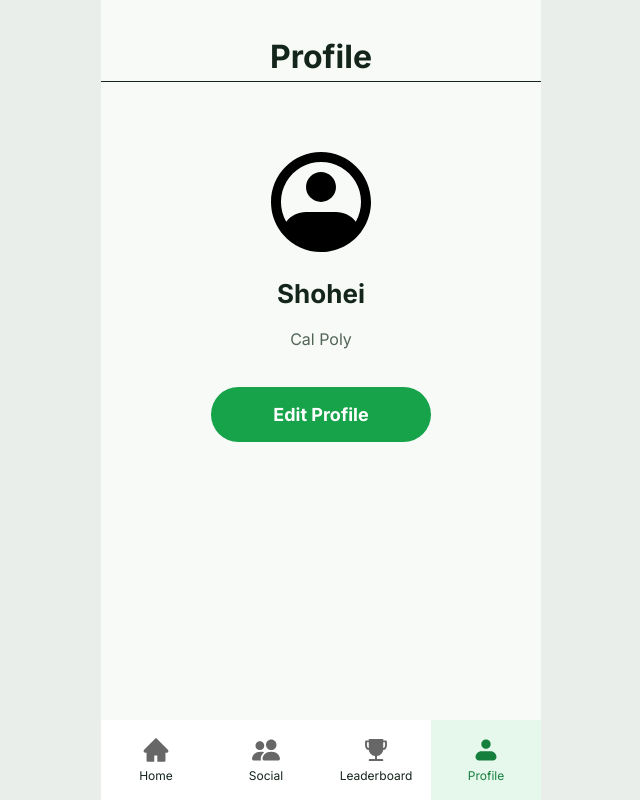
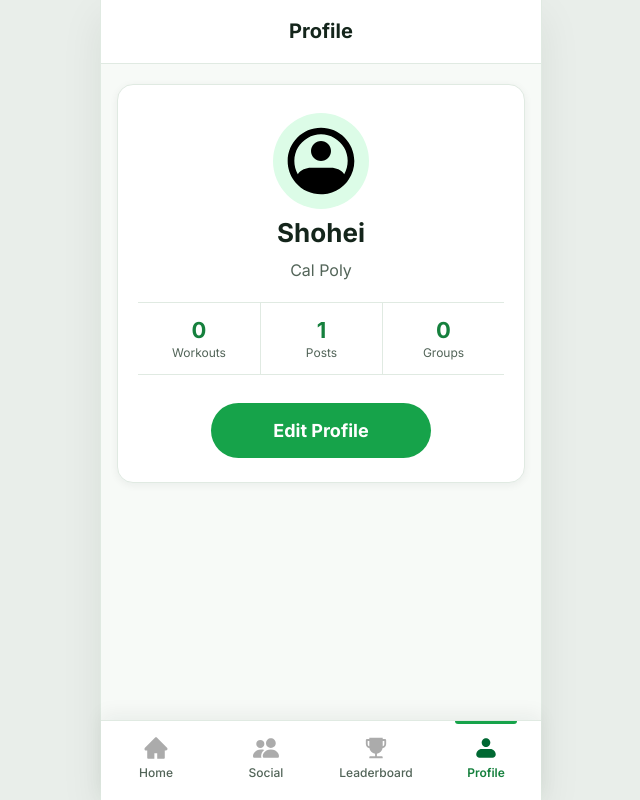
Before and after one commit to briggsmurphy/csc484-assignment6-prototype, a React (Vite) app: page / in a window 1280 px wide. Both pictures are taken after a click on the button "Profile". Shown: the whole page, without its empty margins (319-959 px from the left). Built offline with nearby package versions, Linux system fonts and the light colour scheme.

Commit message:
Improved styling and colors

```diff
--- a/src/components/AddWorkoutButton.css
+++ b/src/components/AddWorkoutButton.css
@@ -7,7 +7,7 @@
   min-height: 52px;
   padding: 14px 20px;
   border: none;
-  border-radius: var(--radius-md);
+  border-radius: var(--radius-pill);
   background: var(--color-primary);
   color: var(--color-text-inverse);
   font-size: 16px;
--- a/src/components/Navbar.css
+++ b/src/components/Navbar.css
@@ -4,12 +4,14 @@
   left: 50%;
   transform: translateX(-50%);
   z-index: 2;
-  width: var(--app-width);
-  max-width: 100%;
+  width: 100%;
+  max-width: var(--app-width);
   height: var(--navbar-height);
   display: grid;
   grid-template-columns: repeat(4, 1fr);
   background: var(--color-surface);
+  border-top: 1px solid var(--color-border);
+  box-shadow: 0 -6px 18px rgba(20, 37, 27, 0.06);
 }
 
 .navbar__tab {
@@ -18,48 +20,44 @@
   flex-direction: column;
   align-items: center;
   gap: 4px;
-  padding-top: 16px;
+  padding-top: 14px;
+  color: var(--color-text-secondary);
   font-size: var(--font-size-xs);
+  font-weight: var(--font-weight-medium);
 }
 
 .navbar__tab--active {
-  background: #e6f7ec;
   color: var(--color-primary-dark);
+  font-weight: var(--font-weight-semibold);
 }
 
-/* recolor: slide the img out of the clipped box and drop a green copy of its shape back in */
-.navbar__tab--active .navbar__icon {
-  overflow: hidden;
-}
-
-.navbar__tab--active .navbar__icon img {
-  transform: translateX(-100%);
-  filter: drop-shadow(28px 0 0 var(--color-primary-dark));
+.navbar__tab--active::before {
+  content: "";
+  position: absolute;
+  top: 0;
+  left: 22%;
+  right: 22%;
+  height: 3px;
+  border-radius: 0 0 4px 4px;
+  background: var(--color-primary);
 }
 
 .navbar__icon {
   display: flex;
-  align-items: flex-end;
+  align-items: center;
   justify-content: center;
-  width: 28px;
-  height: 28px;
+  width: 26px;
+  height: 26px;
 }
 
 .navbar__icon img {
   display: block;
   width: 100%;
   height: 100%;
+  opacity: 0.55;
 }
 
-.navbar__divider {
-  position: absolute;
-  top: 0;
-  left: 0;
-  height: 100%;
+.navbar__tab--active .navbar__icon img {
+  opacity: 1;
+  filter: brightness(0) saturate(100%) invert(27%) sepia(48%) saturate(900%) hue-rotate(100deg);
 }
-
-
-/* rotated divider is as long as its natural width, so match the bar height */
-.navbar__divider img {
-  width: var(--navbar-height);
-}
--- a/src/components/Navbar.jsx
+++ b/src/components/Navbar.jsx
@@ -2,7 +2,6 @@ import homeIcon from "../assets/figma/nav-home.svg";
 import socialIcon from "../assets/figma/nav-social.svg";
 import leaderboardIcon from "../assets/figma/nav-leaderboard.svg";
 import profileIcon from "../assets/figma/nav-profile.svg";
-import dividerLine from "../assets/figma/nav-divider.svg";
 import "./Navbar.css";
 
 const tabs = [
@@ -15,18 +14,13 @@ const tabs = [
 function Navbar({ activePage, setActivePage }) {
   return (
     <nav className="navbar">
-      {tabs.map(({ page, icon }, index) => (
+      {tabs.map(({ page, icon }) => (
         <button
           key={page}
           className={page === activePage ? "navbar__tab navbar__tab--active" : "navbar__tab"}
           aria-current={page === activePage ? "page" : undefined}
           onClick={() => setActivePage(page)}
         >
-          {index > 0 && (
-            <span className="navbar__divider rotated-line">
-              <img src={dividerLine} alt="" />
-            </span>
-          )}
           <span className="navbar__icon">
             <img src={icon} alt="" />
           </span>
--- a/src/components/PageHeader.css
+++ b/src/components/PageHeader.css
@@ -1,25 +1,30 @@
 .page-header {
-  position: relative; /* not sticky; still anchors the absolute title/line */
-  height: 82px;
-  background: var(--color-bg);
-  border-bottom: 1px solid var(--color-ink); /* CSS border stays crisp; the scaled svg line blurred */
+  position: sticky;
+  top: 0;
+  z-index: 3;
+  display: grid;
+  grid-template-columns: 44px minmax(0, 1fr) 44px;
+  align-items: center;
+  height: 64px;
+  padding: 0 12px;
+  background: color-mix(in srgb, var(--color-surface) 92%, transparent);
+  backdrop-filter: blur(10px);
+  border-bottom: 1px solid var(--color-border);
 }
 
 .page-header__title {
-  position: absolute;
-  top: 37px;
-  left: 50%;
-  transform: translateX(-50%);
-  font-size: 32px;
-  font-weight: 800;
+  margin: 0;
+  font-size: 20px;
+  font-weight: var(--font-weight-bold);
+  text-align: center;
   white-space: nowrap;
+  overflow: hidden;
+  text-overflow: ellipsis;
 }
 
 .page-header__action {
-  position: absolute;
-  top: 37px; /* same top as the title */
-  left: 27px;
   display: flex;
   align-items: center;
-  height: 40px; /* title line height (32px * 1.25), so the icon centers on it */
+  justify-content: flex-start;
+  height: 36px;
 }
--- a/src/components/PageHeader.jsx
+++ b/src/components/PageHeader.jsx
@@ -2,9 +2,10 @@ import "./PageHeader.css";
 
 function PageHeader({ title, action }) {
   return (
-    <header className={action ? "page-header page-header--with-action" : "page-header"}>
-      {action && <div className="page-header__action">{action}</div>}
+    <header className="page-header">
+      <div className="page-header__action">{action}</div>
       <h1 className="page-header__title">{title}</h1>
+      <div className="page-header__spacer" aria-hidden="true" />
     </header>
   );
 }
--- a/src/index.css
+++ b/src/index.css
@@ -35,6 +35,7 @@
   --font-size-xs: 12px;
   --font-size-sm: 14px;
   --font-size-base: 16px;
+  --font-size-md: 16px;
   --font-size-lg: 18px;
   --font-size-xl: 24px;
   --font-size-heading: 28px;
@@ -106,6 +107,9 @@ body {
   min-height: 100dvh;
   margin: 0 auto;
   background-color: var(--color-background);
+  box-shadow:
+    0 0 0 1px var(--color-border),
+    0 16px 40px rgba(20, 37, 27, 0.08);
 }
 
 /* TYPOGRAPHY */
--- a/src/pages/Profile.jsx
+++ b/src/pages/Profile.jsx
@@ -4,7 +4,13 @@ import PageHeader from "../components/PageHeader";
 import profileImage from "../assets/figma/profile-circle.svg";
 import "../styles/Profile.css";
 
-function Profile({ currentUser, onUpdateProfile }) {
+function Profile({
+  currentUser,
+  onUpdateProfile,
+  posts = [],
+  workouts = [],
+  groups = [],
+}) {
   const [isEditing, setIsEditing] = useState(false);
   const [name, setName] = useState(currentUser.name);
 
@@ -66,6 +72,25 @@ function Profile({ currentUser, onUpdateProfile }) {
             <h2 className="profile__name">{currentUser.name}</h2>
             <p className="profile__school">{currentUser.school}</p>
 
+            <div className="profile__stats">
+              <div>
+                <strong>{workouts.length}</strong>
+                <span>Workouts</span>
+              </div>
+              <div>
+                <strong>
+                  {posts.filter((post) => post.authorId === currentUser.id).length}
+                </strong>
+                <span>Posts</span>
+              </div>
+              <div>
+                <strong>
+                  {groups.filter((group) => group.members?.includes(currentUser.id)).length}
+                </strong>
+                <span>Groups</span>
+              </div>
+            </div>
+
             <button
               className="profile__edit"
               onClick={() => {
--- a/src/styles/Home.css
+++ b/src/styles/Home.css
@@ -12,10 +12,12 @@
   display: flex;
   flex-direction: column;
   gap: 4px;
-  margin: 24px;
+  margin: 16px;
   padding: 20px;
-  background: var(--color-surface-active);
-  border-radius: var(--radius-md);
+  background: var(--color-surface);
+  border: 1px solid var(--color-border);
+  border-radius: var(--radius-lg);
+  box-shadow: var(--shadow-card);
 }
 
 .workout-form h2 {
@@ -60,8 +62,9 @@
 .workout-history__item {
   padding: 16px;
   border-radius: var(--radius-md);
-  border: 1px solid #e5e7eb;
-  background: var(--color-surface-active);
+  border: 1px solid var(--color-border);
+  background: var(--color-surface);
+  box-shadow: var(--shadow-card);
 }
 
 .workout-history__item h3 {
@@ -153,9 +156,10 @@
 .home__intro {
   margin: 16px;
   padding: 20px;
-  background: var(--color-primary-dark);
+  background: linear-gradient(135deg, #14532d 0%, #15803d 58%, #22c55e 140%);
   color: var(--color-text-inverse);
   border-radius: var(--radius-lg);
+  box-shadow: var(--shadow-card);
 }
 
 .home__intro h2 {
--- a/src/styles/MakePost.css
+++ b/src/styles/MakePost.css
@@ -1,6 +1,13 @@
 /* in the shared PageHeader action slot */
 .make-post__back {
-  font-size: 32px;
+  display: flex;
+  align-items: center;
+  justify-content: center;
+  width: 36px;
+  height: 36px;
+  border-radius: 50%;
+  background: var(--color-surface-secondary);
+  font-size: 20px;
   line-height: 1;
 }
 
@@ -10,8 +17,10 @@
   gap: 16px;
   margin: 24px;
   padding: 20px;
-  background: var(--color-surface-active);
-  border-radius: var(--radius-md);
+  background: var(--color-surface);
+  border: 1px solid var(--color-border);
+  border-radius: var(--radius-lg);
+  box-shadow: var(--shadow-card);
 }
 
 .make-post__form select,
--- a/src/styles/Profile.css
+++ b/src/styles/Profile.css
@@ -2,14 +2,22 @@
   display: flex;
   flex-direction: column;
   align-items: center;
-  padding: 60px 24px;
-  gap: 16px;
+  margin: 20px 16px;
+  padding: 28px 20px 24px;
+  gap: 8px;
+  background: var(--color-surface);
+  border: 1px solid var(--color-border);
+  border-radius: var(--radius-lg);
+  box-shadow: var(--shadow-card);
 }
 
 .profile__image {
-  width: 120px;
-  height: 120px;
+  width: 96px;
+  height: 96px;
+  padding: 8px;
   object-fit: cover;
+  border-radius: 50%;
+  background: var(--color-primary-light);
 }
 
 .profile__name {
@@ -22,6 +30,37 @@
   font-size: var(--font-size-md);
   color: var(--color-text-secondary);
   margin: 0;
+}
+
+.profile__stats {
+  display: grid;
+  grid-template-columns: repeat(3, 1fr);
+  width: 100%;
+  margin-top: 12px;
+  border-top: 1px solid var(--color-border);
+  border-bottom: 1px solid var(--color-border);
+}
+
+.profile__stats div {
+  display: flex;
+  flex-direction: column;
+  align-items: center;
+  gap: 2px;
+  padding: 14px 4px;
+}
+
+.profile__stats div + div {
+  border-left: 1px solid var(--color-border);
+}
+
+.profile__stats strong {
+  font-size: 22px;
+  color: var(--color-primary-dark);
+}
+
+.profile__stats span {
+  font-size: 12px;
+  color: var(--color-text-secondary);
 }
 
 .profile__edit {
--- a/src/styles/Social.css
+++ b/src/styles/Social.css
@@ -44,7 +44,9 @@
   width: 100%;
   padding: 16px;
   background: var(--color-surface);
+  border: 1px solid var(--color-border);
   border-radius: var(--radius-md);
+  box-shadow: var(--shadow-card);
   text-align: left;
   font-family: inherit;
   cursor: pointer;
@@ -376,20 +378,38 @@
 .social__tabs {
   display: grid;
   grid-template-columns: 1fr 1fr;
-  gap: 5px;
+  gap: 4px;
   margin-bottom: 22px;
   padding: 4px;
-  border-radius: var(--radius-md);
-  background: var(--color-surface);
+  border: 1px solid var(--color-border);
+  border-radius: var(--radius-pill);
+  background: var(--color-surface-secondary);
 }
 
 .social__tab {
-  height: 42px;
-  background: #e5e7eb;
+  height: 40px;
+  background: transparent;
+  color: var(--color-text-secondary);
   font-size: var(--font-size-base);
   font-weight: var(--font-weight-semibold);
-  border-radius: var(--radius-sm);
+  border-radius: var(--radius-pill);
   cursor: pointer;
+}
+
+.social__new-post {
+  display: flex;
+  align-items: center;
+  justify-content: center;
+  width: 36px;
+  height: 36px;
+  border-radius: 50%;
+  background: var(--color-primary-light);
+}
+
+.social__new-post img {
+  display: block;
+  width: 18px;
+  height: 18px;
 }
 
 .social__tab--active {
```
Also changed, not shown: src/styles/Leaderboard.css (+12 -10 lines).
